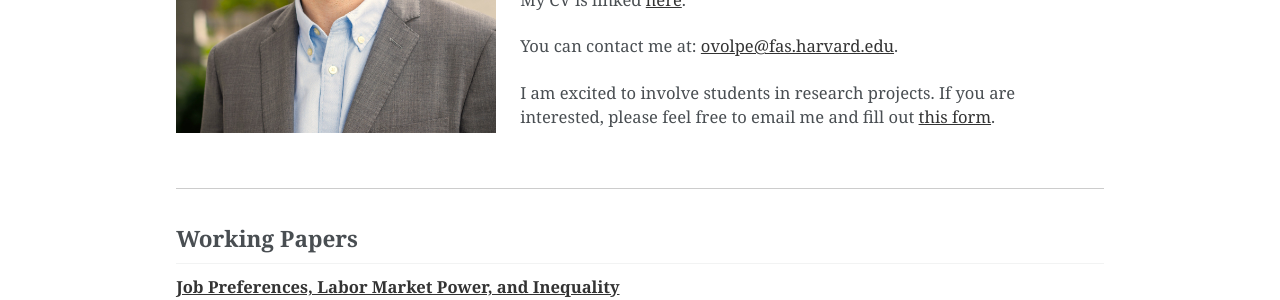
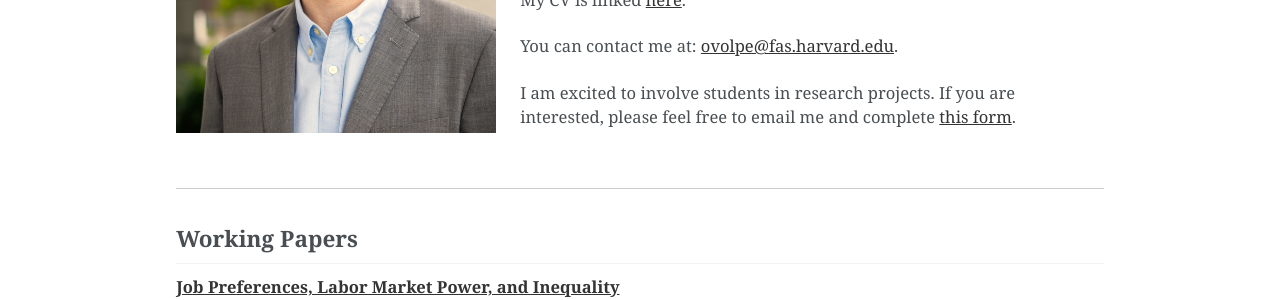
Before and after one commit to ovolpe/ovolpe.github.io, a Jekyll site: the page built from _pages/about.md, in a window 1280 px wide. Shown: the part 366-666 px from the top of the page. Built offline with Jekyll 4.4.1, drawn with Linux system fonts in a browser that asks for light colours.

Commit message:
Modify text for student research project invitation
Updated wording from 'fill out' to 'complete' in the about page.

```diff
--- a/_pages/about.md
+++ b/_pages/about.md
@@ -19,7 +19,7 @@ redirect_from:
 
     <p>You can contact me at: <a href="mailto:ovolpe@fas.harvard.edu">ovolpe@fas.harvard.edu</a>.</p>
 
-    <p>I am excited to involve students in research projects. If you are <span class="profile-intro__interest-line">interested, please feel free to email me and fill out <a href="https://forms.gle/pkjh1iUREUHGBe8G6">this form</a>.</span></p>
+    <p>I am excited to involve students in research projects. If you are <span class="profile-intro__interest-line">interested, please feel free to email me and complete <a href="https://forms.gle/pkjh1iUREUHGBe8G6">this form</a>.</span></p>
   </div>
 </div>
 
```
